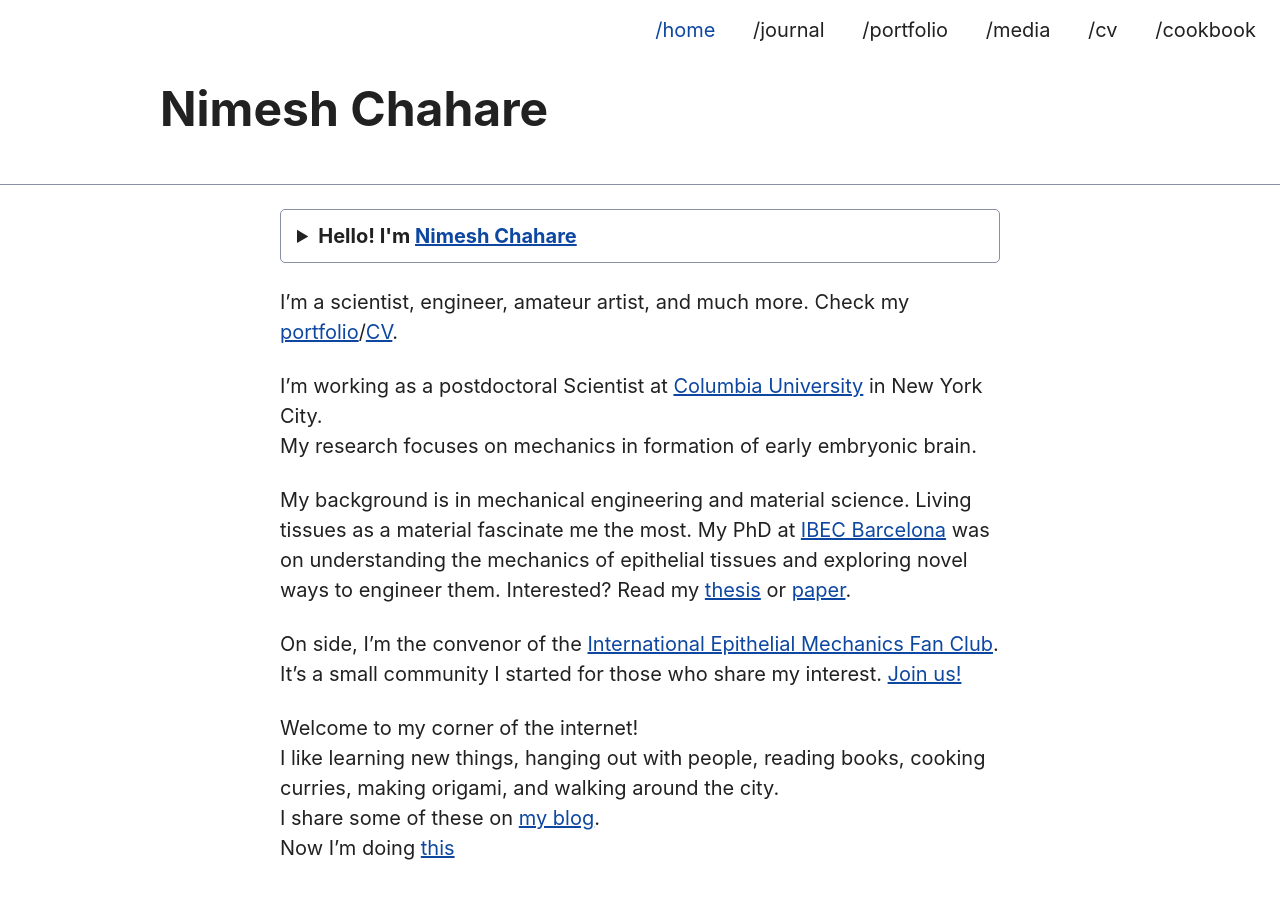
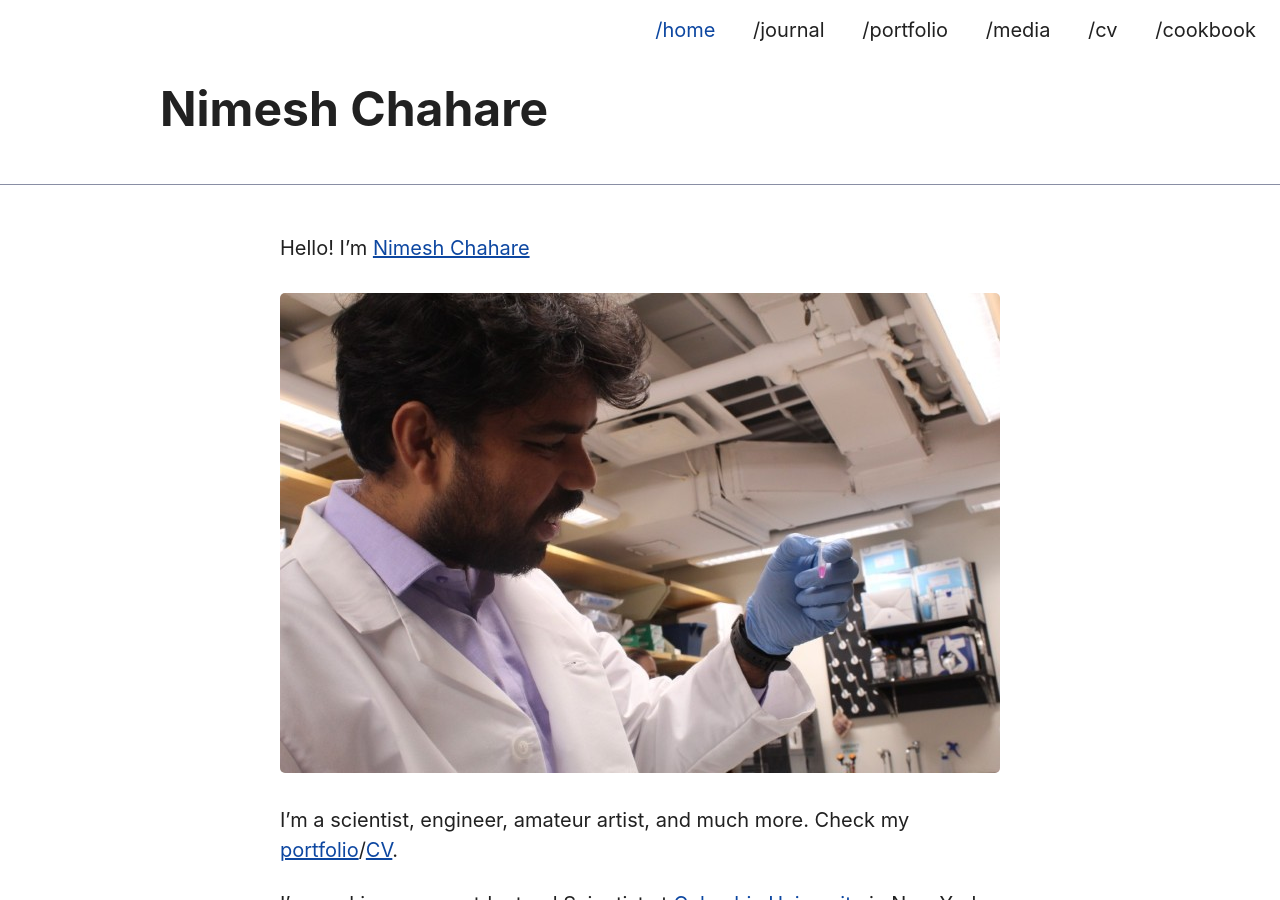
Before and after one commit to nchahare/nchahare.github.io, a Jekyll site: the page built from index.md, in a window 1280 px wide and 900 px high. Built offline with Jekyll 4.4.1, drawn with Linux system fonts in a browser that asks for light colours.

Commit message:
fixed the profile picture

```diff
--- a/index.md
+++ b/index.md
@@ -8,11 +8,10 @@ seo_title: Nimesh Chahare, PhD
 seo_description: Nimesh Chahare is a postdoctoral scientist at Columbia University in New York. His research focuses on the intersection of mechanical engineering and developmental biology, specifically exploring the morphogenesis of early embryonic brain.
 ---
 
+Hello! I'm <a href="{{'/about' | prepend: site.baseurl }}"> Nimesh Chahare</a><br>
+<br>
+<img src="/assets/img/meinlab2024.JPG"  height="10px" title="Nimesh Chahare">
 
-<details>
-    <summary>Hello! I'm <a href="{{'/about' | prepend: site.baseurl }}"> Nimesh Chahare</a><br></summary>
-    <img src="/assets/img/meinlab2024.JPG"  height="10px" title="Nimesh Chahare">
-</details>
 
 
 I'm a scientist, engineer, amateur artist, and much more. Check my [portfolio](/portfolio)/[CV](/cv).
```
